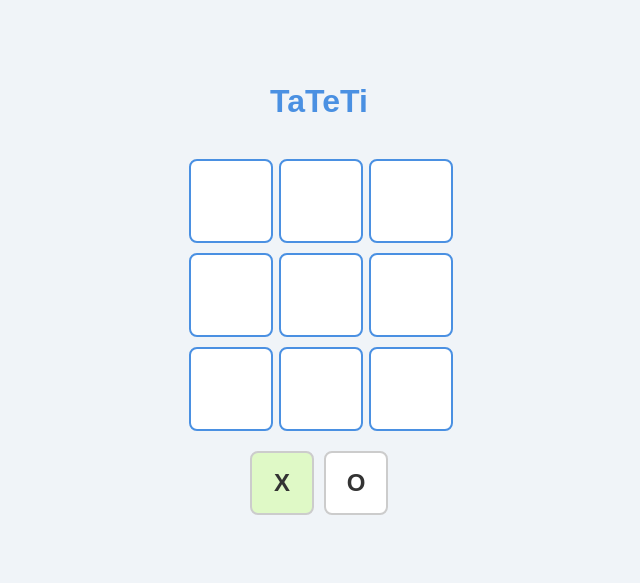
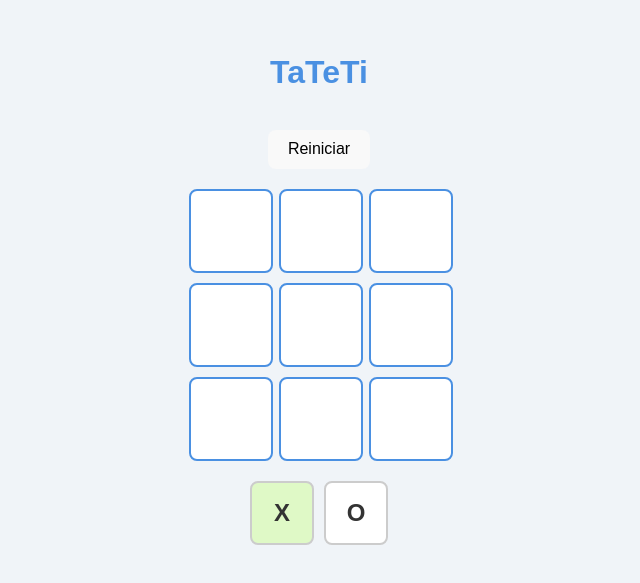
Before and after one commit to VaalentinoB/Tateti, a React (Vite) app: page / in a window 1280 px wide. Shown: the part 101-684 px from the top of the page, without its empty margins (321-961 px from the left). Built offline with nearby package versions, Linux system fonts and the light colour scheme.

Commit message:
update: Empate

```diff
--- a/src/App.jsx
+++ b/src/App.jsx
@@ -34,6 +34,12 @@ function App() {
   const [board, setBoard] = useState(Array(9).fill(null));
   const [winner, setWinner] = useState(null)
 
+
+    const resetGame = () => {
+      setBoard(Array(9).fill(null))
+      setTurn(Turns.X)
+      setWinner(null)
+    }
   const checkWinner = (boardToCheck) => {
     for(const combo of WIN_COMBOS) {
       const [a, b, c] = combo
@@ -43,6 +49,10 @@ function App() {
 
     }
     return null
+  }
+
+  const checkEndGame = (boardToCheck) => {
+    return boardToCheck.every((value) => value !== null)
   }
   const updateBoard = (index) => {
     if (board[index] || winner) return;
@@ -57,13 +67,17 @@ function App() {
     if(newWINNER) {
      setWinner(newWINNER);
 
+    }  else if(checkEndGame(newBoard)) {
+      setWinner(false)
+
     }
-    // ganador ??
+
   };
 
   return (
     <main className="board">
       <h1>TaTeTi</h1>
+      <button onClick={resetGame}>Reiniciar</button>
       <section className="game">
         {board.map((value, index) => (
           <Square
@@ -97,7 +111,7 @@ function App() {
               <header className="win">
                 {winner&& <Square>{winner}</Square>}</header>
                 <footer>
-                  <button>Reiniciar</button>
+                  <button onClick={resetGame}>Reiniciar</button>
                 </footer>
             </div>
 
```
